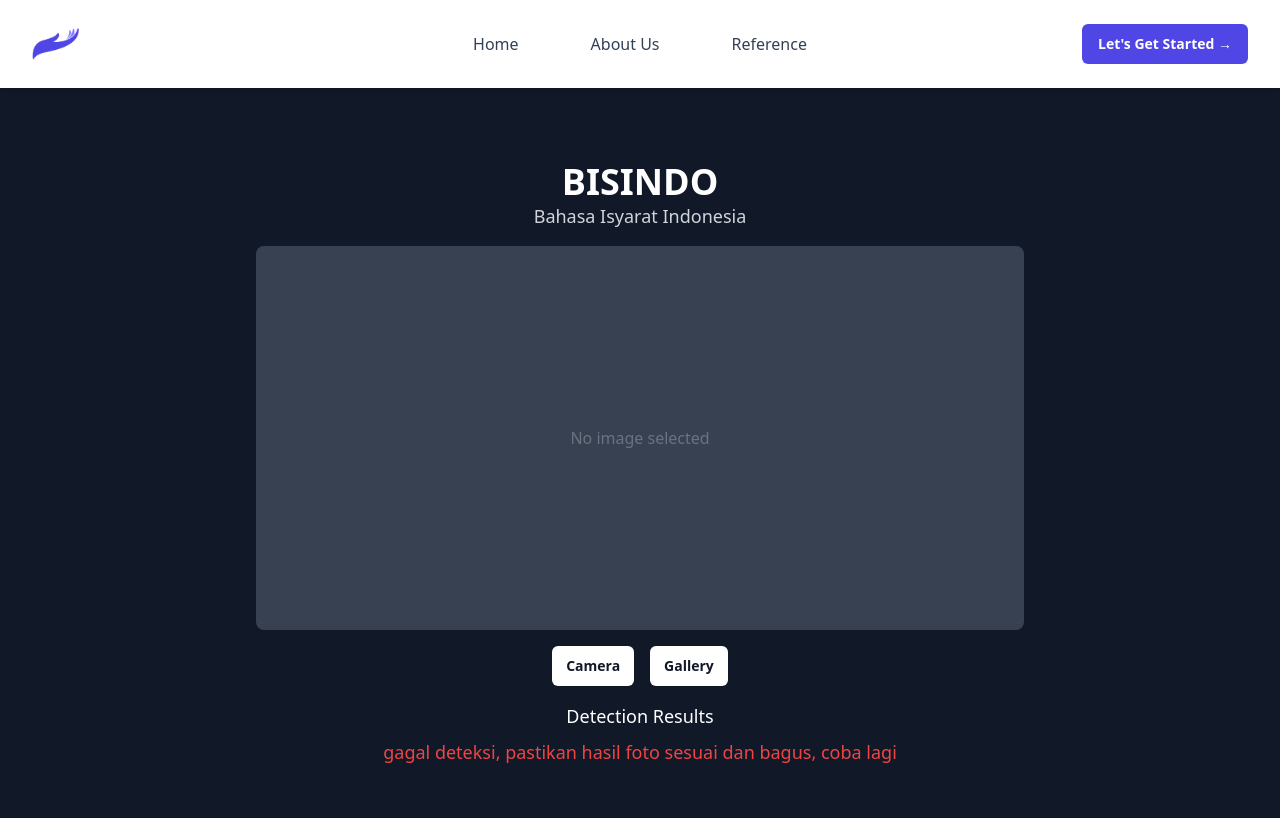
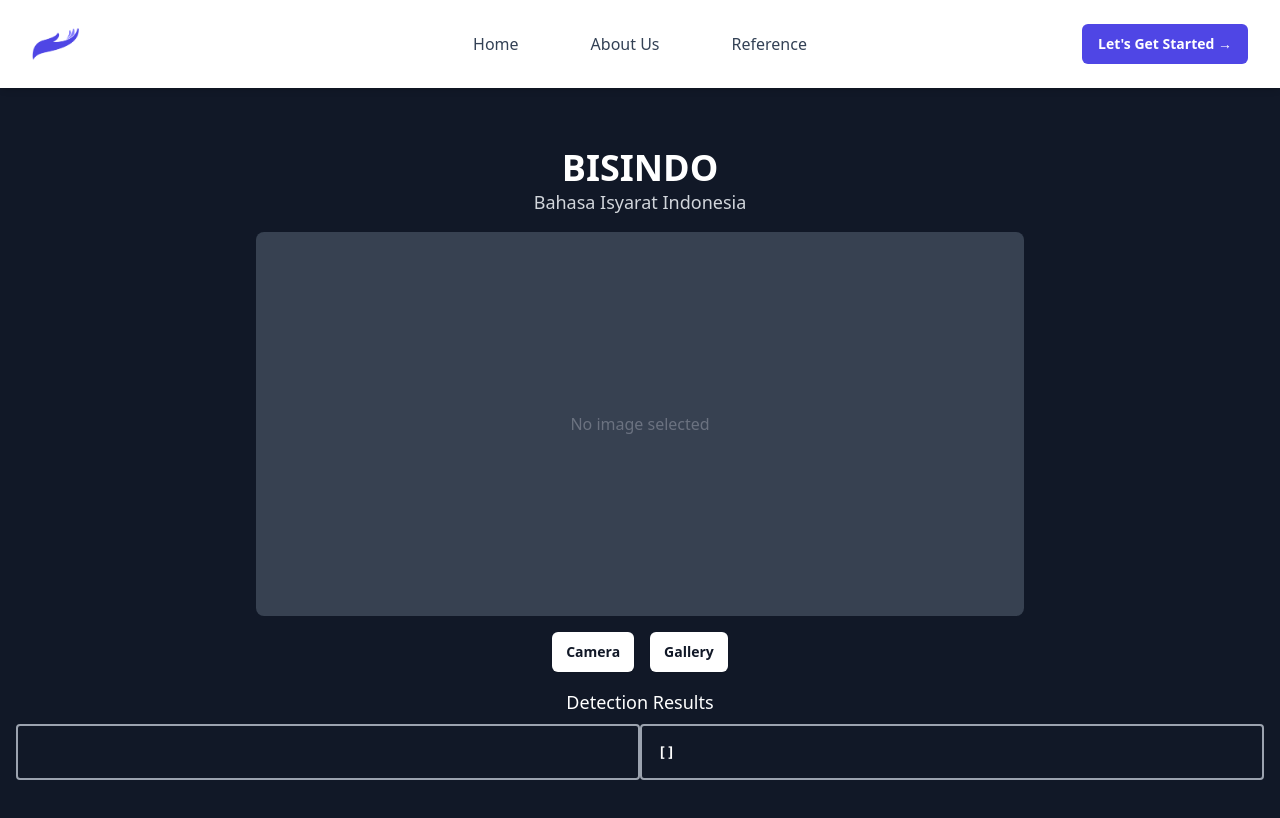
Before and after one commit to volumeee/BISINDO-Bahasa-Isyarat-Indonesia-YOLOv8, a React (Vite) app: page /bisindo in a window 1280 px wide. Shown: the top 818 px of the page. Built offline with nearby package versions, Linux system fonts and the light colour scheme.

Commit message:
fix results camera

```diff
--- a/src/screens/BisindoScreen.jsx
+++ b/src/screens/BisindoScreen.jsx
@@ -12,6 +12,7 @@ export default function CaptureScreen() {
   const [numberOfCameras, setNumberOfCameras] = useState(0);
   const canvasRef = useRef(null);
   const [aspectRatio, setAspectRatio] = useState(16 / 9);
+  const [imageSelected, setImageSelected] = useState(false); // New state
 
   useEffect(() => {
     const handleResize = () => {
@@ -34,6 +35,7 @@ export default function CaptureScreen() {
       setLoading(true);
       await sendImageToRoboflow(file);
       setLoading(false);
+      setImageSelected(true); // Set imageSelected to true
     };
     reader.readAsDataURL(file);
   };
@@ -50,6 +52,7 @@ export default function CaptureScreen() {
     setLoading(true);
     await sendImageToRoboflow(photo);
     setLoading(false);
+    setImageSelected(true); // Set imageSelected to true
   };
 
   const sendImageToRoboflow = async (file) => {
@@ -197,7 +200,7 @@ export default function CaptureScreen() {
         <>
           <p className="text-lg text-white mb-2">Detection Results</p>
           <div className="w-full flex flex-col md:flex-row">
-            {result.length === 0 ? (
+            {result.length === 0 && imageSelected ? (
               <div className="w-full text-center text-lg text-red-500">
                 gagal deteksi, pastikan hasil foto sesuai dan bagus, coba lagi
               </div>
```
